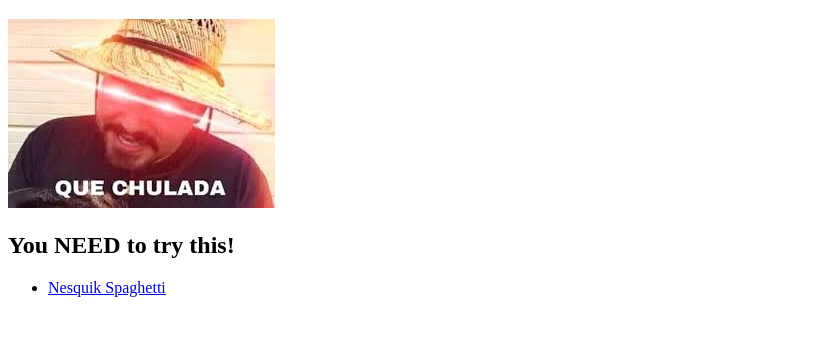
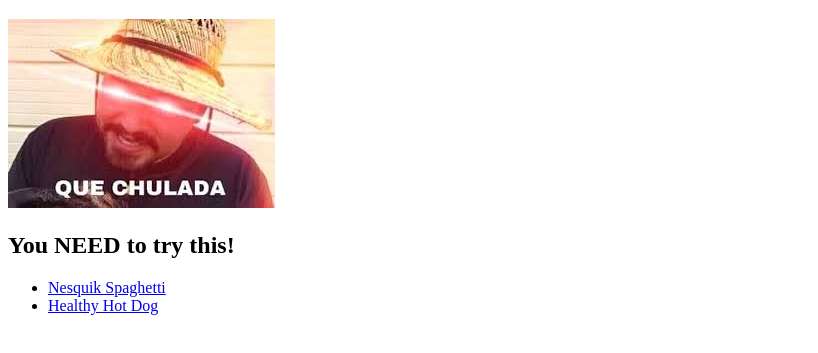
Before and after one commit to dust1-str/Best-2022-Recipes-, a plain HTML site: page index.html in a window 1280 px wide. Shown: the part 61-414 px from the top of the page, without its empty margins (0-818 px from the left). Drawn offline with Linux system fonts and the light colour scheme.

Commit message:
More links added and changed indentation too

```diff
--- a/index.html
+++ b/index.html
@@ -14,6 +14,7 @@
 
     <ul>
       <li><a href="../Best-2022-Recipes-/recipes/spagnesq.html">Nesquik Spaghetti</a></li>
+      <li><a href="../Best-2022-Recipes-/recipes/hotdogy.html">Healthy Hot Dog</li>
 
     </ul>
   </body>
```
